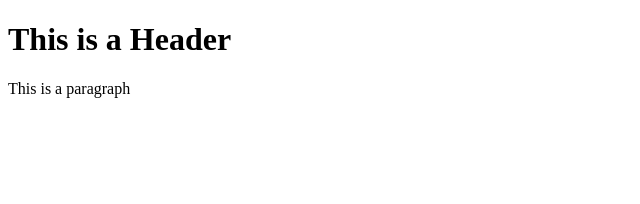
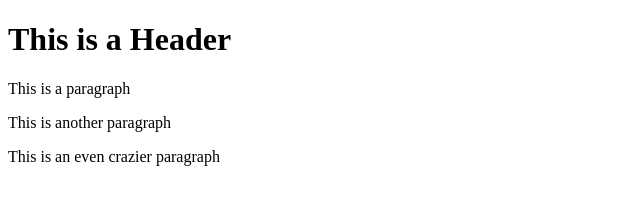
Before and after one commit to JR016-student/git-test, a website: page index.html in a window 1280 px wide. Shown: the whole page, without its empty margins (0-640 px from the left). Drawn offline with Linux system fonts and the light colour scheme.

Commit message:
fifth commit

```diff
--- a/index.html
+++ b/index.html
@@ -11,7 +11,10 @@
     <body>
 
         <h1>This is a Header</h1>
+
         <p>This is a paragraph</p>
+        <p>This is another paragraph</p>
+        <p>This is an even crazier paragraph</p>
 
     </body>
 
```
Also changed, not shown: package.json (added, +24 -0 lines), 2 other files.
